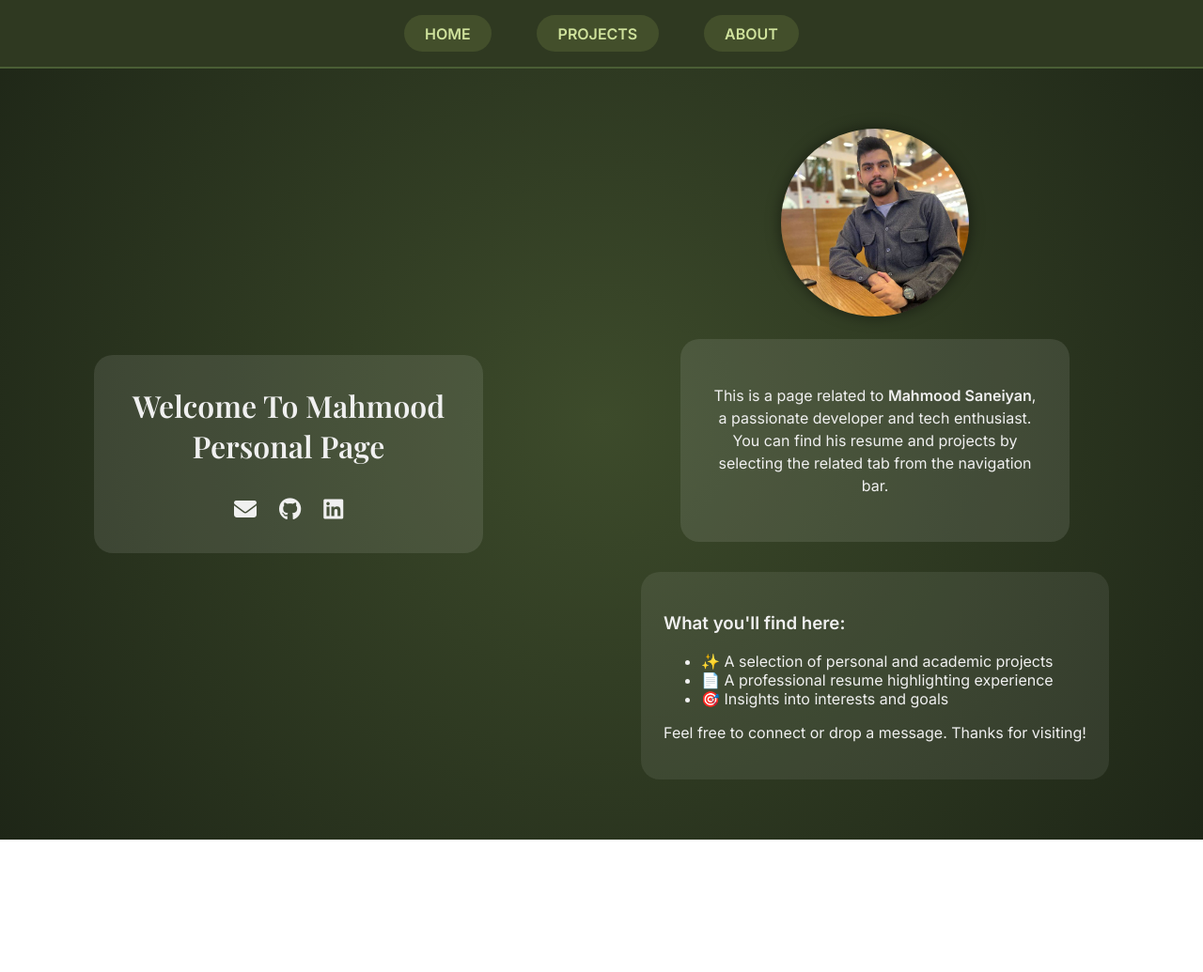
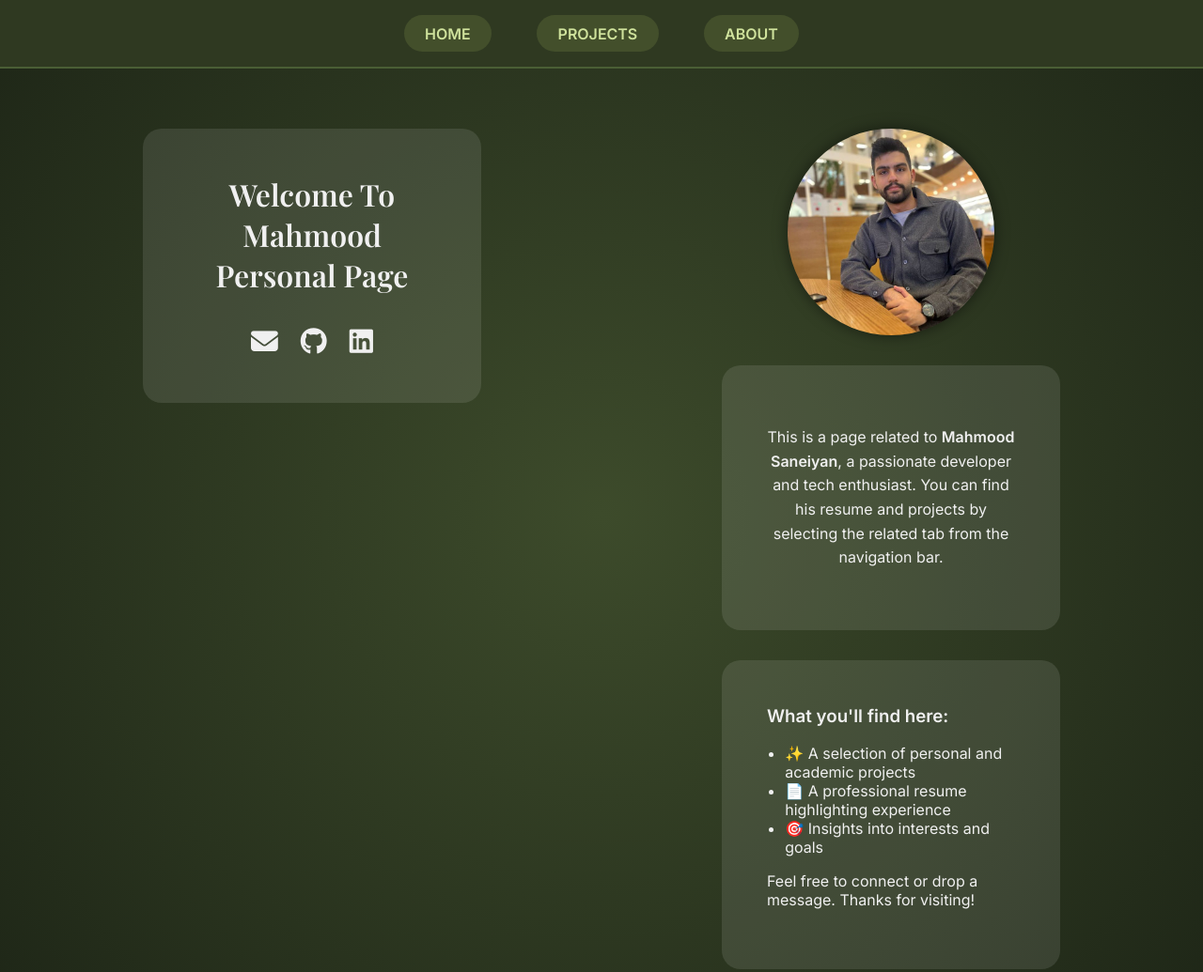
Before and after one commit to mahmoodsaneian/mahmoodsaneian.github.io, a plain HTML site: page index.html in a window 1280 px wide. Shown: the top 1035 px of the page at 94% size. Before the commit the page ends 894 px from the top, so only its background shows below. Drawn offline with nearby package versions, Linux system fonts and the light colour scheme.

Commit message:
modify home page - 3

```diff
--- a/index.html
+++ b/index.html
@@ -6,7 +6,7 @@
   <meta name="viewport" content="width=device-width, initial-scale=1.0" />
   <title>Mahmood's Personal Page</title>
   <link href="https://fonts.googleapis.com/css2?family=Inter:wght@400;600&family=Playfair+Display:wght@600&display=swap" rel="stylesheet" />
-  <script src="https://kit.fontawesome.com/a076d05399.js" crossorigin="anonymous"></script>
+  <link rel="stylesheet" href="https://cdnjs.cloudflare.com/ajax/libs/font-awesome/6.5.0/css/all.min.css" integrity="sha512-U1W4nU1Et1jZC5Zjv5hOqZHg0hHwhYpZyktcgQFt7YViJ7Z7X2+I2nUJmRkv9H97lPzMEJPf+Phd6T92+KqP1w==" crossorigin="anonymous" referrerpolicy="no-referrer" />
   <style>
     body {
       margin: 0;
@@ -42,16 +42,19 @@
       display: flex;
       flex-wrap: wrap;
       justify-content: space-around;
-      align-items: center;
+      align-items: flex-start;
       padding: 4rem 2rem;
       gap: 2rem;
+      max-width: 1200px;
+      margin: 0 auto;
     }
 
-    .welcome-box, .intro-box {
+    .welcome-box, .intro-box, .extra-section {
       background-color: rgba(255, 255, 255, 0.1);
-      padding: 2rem;
+      padding: 3rem;
       border-radius: 20px;
-      max-width: 350px;
+      width: 360px;
+      box-sizing: border-box;
     }
 
     .welcome-text {
@@ -65,7 +68,7 @@
       display: flex;
       justify-content: center;
       gap: 1.5rem;
-      font-size: 1.5rem;
+      font-size: 1.8rem;
     }
 
     .icon-row a {
@@ -82,28 +85,28 @@
       display: flex;
       flex-direction: column;
       align-items: center;
+      gap: 2rem;
     }
 
     .profile-img {
-      width: 200px;
-      height: 200px;
+      width: 220px;
+      height: 220px;
       object-fit: cover;
       border-radius: 50%;
       box-shadow: 0 0 15px rgba(0,0,0,0.5);
-      margin-bottom: 1.5rem;
     }
 
     .intro-box {
       text-align: center;
-      line-height: 1.5;
+      line-height: 1.6;
     }
 
-    .extra-section {
-      max-width: 600px;
-      background-color: rgba(255, 255, 255, 0.08);
-      padding: 1.5rem;
-      border-radius: 20px;
-      margin-top: 2rem;
+    .extra-section ul {
+      padding-left: 1.2rem;
+    }
+
+    .extra-section h3 {
+      margin-top: 0;
     }
   </style>
 </head>
```
